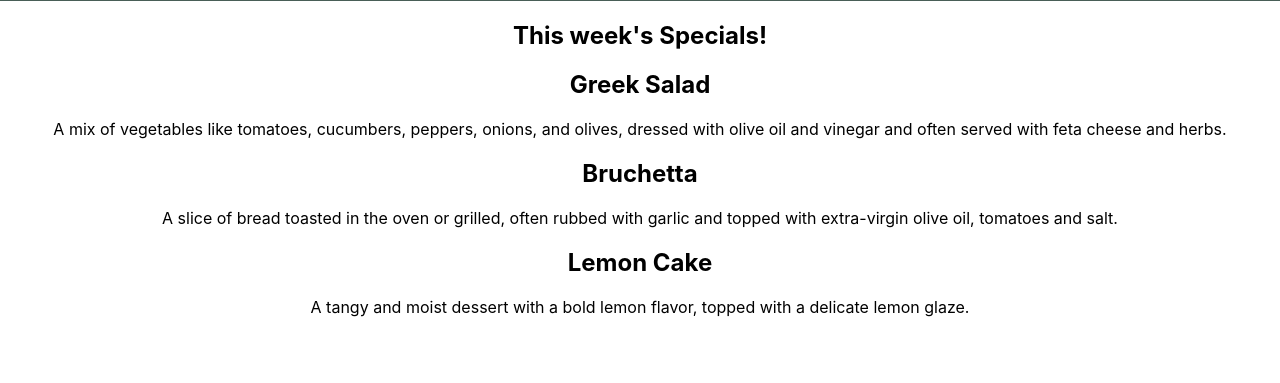
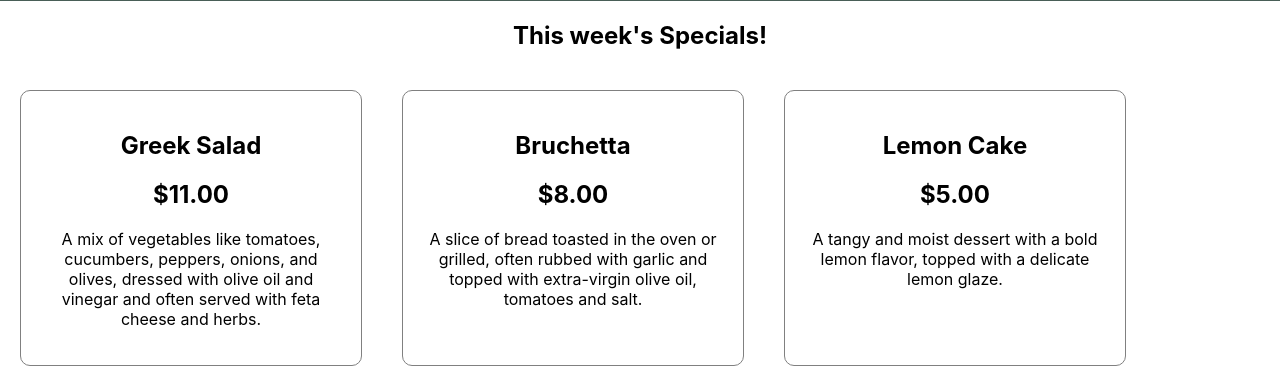
Before and after one commit to scottngocbui/littlelemonwebsite, a React (Create React App) app: page / in a window 1280 px wide. Shown: the part 620-1003 px from the top of the page. Before the commit the page ends 953 px from the top, so only its background shows below. Built offline with nearby package versions, Linux system fonts and the light colour scheme; a web font is replaced by a local one.

Commit message:
Added the cards for the Specials Section

```diff
--- /dev/null
+++ b/src/components/Specials/SpecialCards/Card.css
@@ -0,0 +1,7 @@
+.card {
+    margin: 20px;
+    max-width: 300px;
+    border: 1px solid gray;
+    padding: 20px;
+    border-radius: 10px;
+}
--- /dev/null
+++ b/src/components/Specials/SpecialCards/Card.js
@@ -0,0 +1,14 @@
+import "./Card.css"
+
+function Card(props) {
+        return (
+            <div className="card">
+                <h2>{props.name}</h2>
+                <h2>{props.price}</h2>
+                <div>
+                    <p>{props.description}</p>
+                </div>
+            </div>
+        );
+    };
+    export default Card;
--- a/src/components/Specials/SpecialCards/Card1.js
+++ /dev/null
@@ -1,11 +0,0 @@
-function Card1() {
-        return (
-            <div className="blog-post-intro">
-                <h2>Greek Salad</h2>
-                <div>
-                    <p>A mix of vegetables like tomatoes, cucumbers, peppers, onions, and olives, dressed with olive oil and vinegar and often served with feta cheese and herbs.</p>
-                </div>
-            </div>
-        );
-    };
-    export default Card1;
--- a/src/components/Specials/SpecialCards/Card2.js
+++ /dev/null
@@ -1,12 +0,0 @@
-function Card2() {
-    return (
-        <div className="blog-post-intro">
-            <h2>Bruchetta</h2>
-            <div>
-                <p>A slice of bread toasted in the oven or grilled, often rubbed with garlic and topped with extra-virgin olive oil, tomatoes and salt.</p>
-            </div>
-        </div>
-    );
-};
-
-export default Card2;
--- a/src/components/Specials/SpecialCards/Card3.js
+++ /dev/null
@@ -1,12 +0,0 @@
-function Card3() {
-    return (
-        <div className="blog-post-intro">
-            <h2>Lemon Cake</h2>
-            <div>
-                <p>A tangy and moist dessert with a bold lemon flavor, topped with a delicate lemon glaze.</p>
-            </div>
-        </div>
-    );
-};
-
-export default Card3;
--- /dev/null
+++ b/src/components/Specials/Specials.css
@@ -0,0 +1,3 @@
+main {
+    display: flex;
+}
--- a/src/components/Specials/Specials.js
+++ b/src/components/Specials/Specials.js
@@ -1,16 +1,28 @@
-import Card1 from "./SpecialCards/Card1"
-import Card2 from "./SpecialCards/Card2";
-import Card3 from "./SpecialCards/Card3";
-
+import Card from "./SpecialCards/Card"
+import "./Specials.css"
 
 function Specials() {
 
     return (
             <section>
                 <h1>This week's Specials!</h1>
-                <Card1 />
-                <Card2 />
-                <Card3 />
+                <main>
+                    <Card
+                        name = "Greek Salad"
+                        price = "$11.00"
+                        description = "A mix of vegetables like tomatoes, cucumbers, peppers, onions, and olives, dressed with olive oil and vinegar and often served with feta cheese and herbs."
+                    />
+                    <Card
+                        name = "Bruchetta"
+                        price = "$8.00"
+                        description = "A slice of bread toasted in the oven or grilled, often rubbed with garlic and topped with extra-virgin olive oil, tomatoes and salt."
+                    />
+                    <Card
+                        name = "Lemon Cake"
+                        price = "$5.00"
+                        description = "A tangy and moist dessert with a bold lemon flavor, topped with a delicate lemon glaze."
+                    />
+                </main>
             </section>
             );
 }
```
